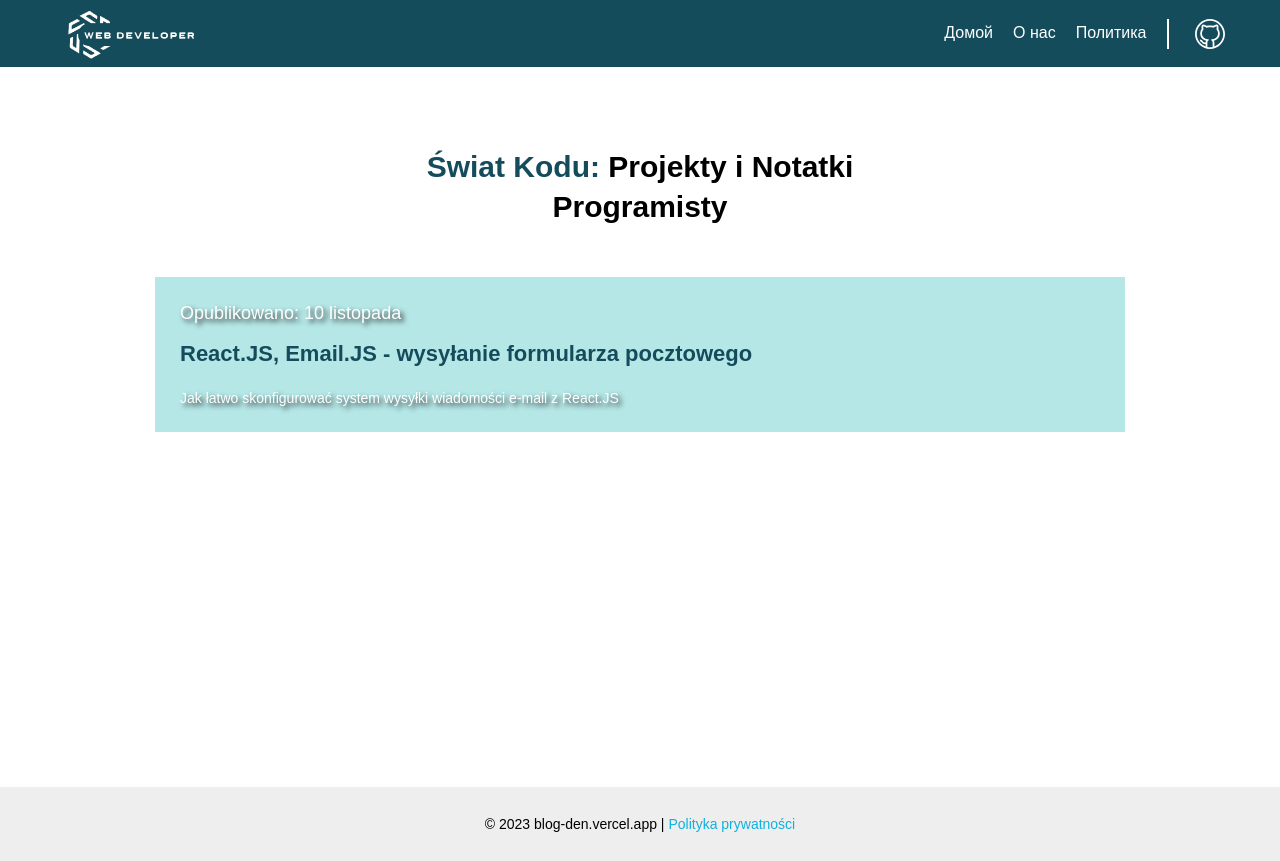
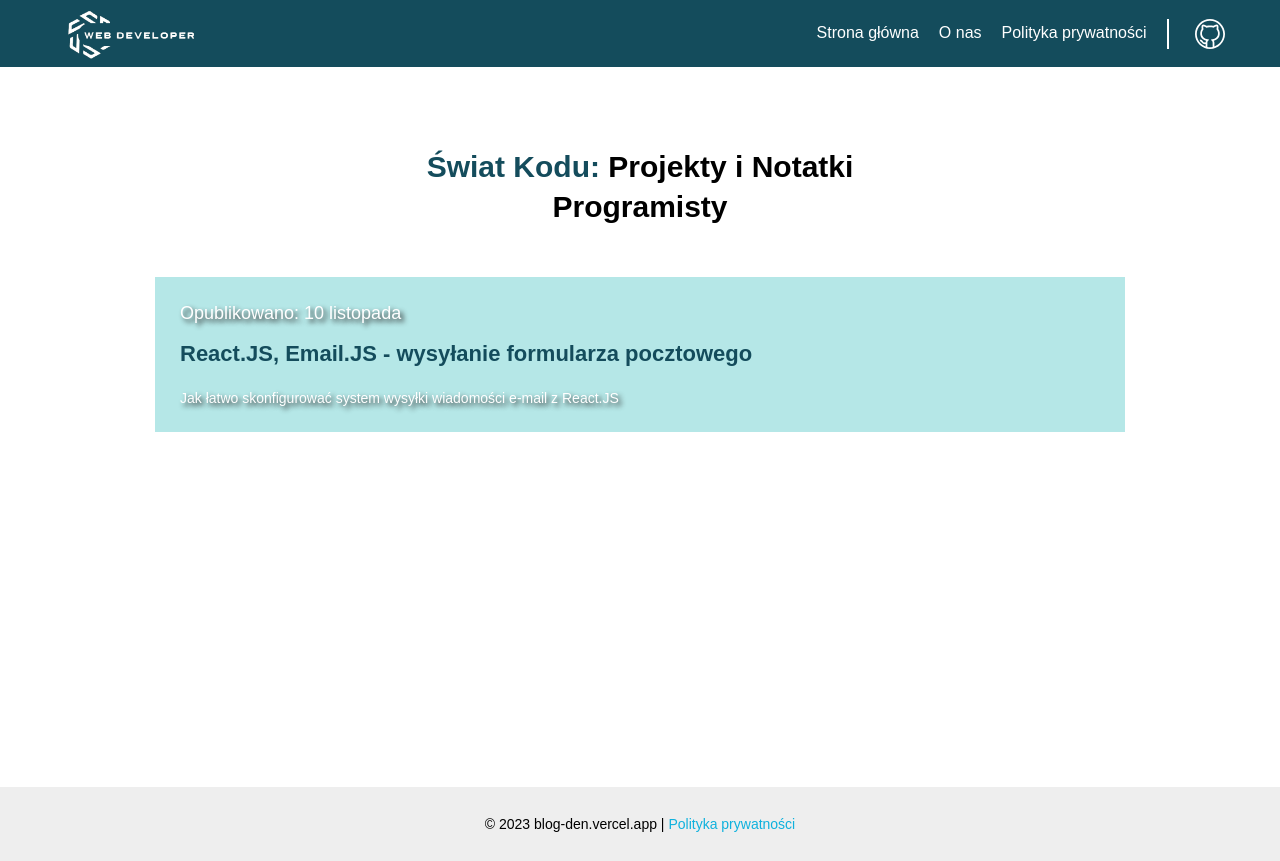
Before and after one commit to den4k-pr/blog, a React (Create React App) app: page / in a window 1280 px wide. Built offline with nearby package versions, Linux system fonts and the light colour scheme.

Commit message:
Update header.jsx

```diff
--- a/src/components/layout/header.jsx
+++ b/src/components/layout/header.jsx
@@ -28,13 +28,13 @@ export const Header = () => {
                 </button>}
                 <ul style={{transform: !burger ? "translateY(-100%)" : "translateY(0%)"}} className={`header__wrapper-list`}>
                     <li onClick={HendleClothe} className="header__wrapper-list-link">
-                        <Link to="/">Домой</Link>
+                        <Link to="/">Strona główna</Link>
                     </li>
                     <li onClick={HendleClothe} className="header__wrapper-list-link">
-                        <Link to="/about">O нас</Link>
+                        <Link to="/about">O nas</Link>
                     </li>
                     <li onClick={HendleClothe} className="header__wrapper-list-link">
-                        <Link to="/privacy">Политика</Link>
+                        <Link to="/privacy">Polityka prywatności</Link>
                     </li>
                 </ul>
                 <ul className="header__wrapper-listMedia">
```
